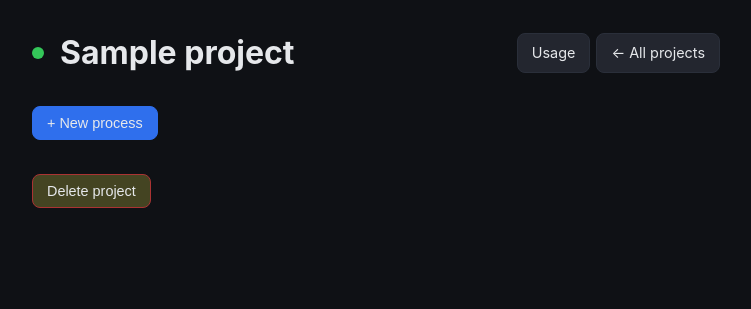
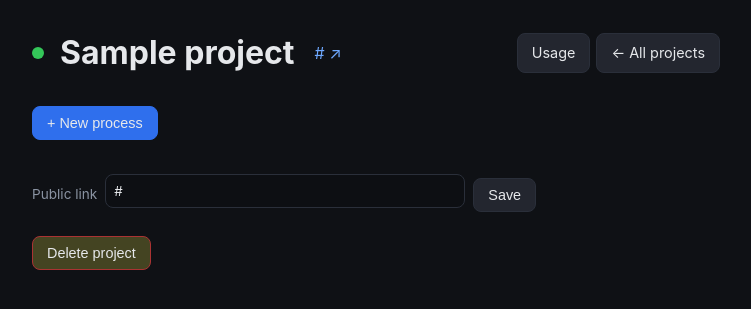
Before and after one commit to korivernon/procmon, a Flask app: template templates/project.html in a window 1280 px wide. Shown: the top 309 px of the page, without its empty margins (264-1015 px from the left). Run offline with Flask 3, Linux system fonts and the light colour scheme; the template is opened without the code that fills it: most values are stand-ins (such as "Sample title", 1, 10 or a date in 2020).

Commit message:
Projects link to where they're deployed: public_url on each project (its Cloudflare tunnel hostname), shown under the name on the dashboard card and beside the title on the project page, editable there (a bare hostname gets https://). cftunnel add fills it in for the one project whose process serves the tunneled port.

```diff
--- a/app.py
+++ b/app.py
@@ -339,7 +339,7 @@ def _project_view_data(session_db, project: Project) -> dict:
             "db_bytes_24h": _format_bytes(db_bytes_24h) if p.db_tables else None,
         })
     return {
-        "id": project.id, "name": project.name,
+        "id": project.id, "name": project.name, "public_url": project.public_url,
         "status": pm.compute_project_status(statuses),
         "processes": process_rows,
     }
@@ -406,6 +406,22 @@ def delete_project(project_id):
 # ---------------------------------------------------------------------------
 # Processes
 # ---------------------------------------------------------------------------
+
+@app.route("/projects/<project_id>/link", methods=["POST"])
+@login_required
+def set_project_link(project_id):
+    """The deployed app's public address, shown as a link on the dashboard and project page. cftunnel add sets it
+    on its own when a process here serves the port it tunnels; blank clears it."""
+    url = (request.form.get("public_url") or "").strip()
+    if url and not url.startswith(("http://", "https://")):
+        url = "https://" + url
+    with get_session() as db:
+        project = db.query(Project).filter_by(id=project_id).one_or_none()
+        if project is None:
+            return "No such project", 404
+        project.public_url = url or None
+    return redirect(url_for("project_detail", project_id=project_id))
+
 
 @app.route("/projects/<project_id>/processes", methods=["POST"])
 @login_required
--- a/db.py
+++ b/db.py
@@ -60,6 +60,9 @@ def init_db():
             "ALTER TABLE procmon.processes "
             "ADD COLUMN IF NOT EXISTS db_tables JSONB DEFAULT '[]'::jsonb"
         ))
+        conn.execute(text(
+            "ALTER TABLE procmon.projects ADD COLUMN IF NOT EXISTS public_url TEXT"
+        ))
         conn.commit()
 
 
--- a/models.py
+++ b/models.py
@@ -46,6 +46,7 @@ class Project(Base):
 
     id = Column(UUID(as_uuid=False), primary_key=True, default=_uuid)
     name = Column(String, nullable=False, unique=True)
+    public_url = Column(Text, nullable=True)  # where the deployed app lives (its Cloudflare tunnel hostname)
     created_at = Column(DateTime, default=datetime.utcnow)
 
     processes = relationship("Process", back_populates="project", cascade="all, delete-orphan")
--- a/templates/dashboard.html
+++ b/templates/dashboard.html
@@ -29,6 +29,9 @@
         <div style="font-size:1.4em; font-weight:700;">{{ project.name }}</div>
       </div>
     </a>
+    {% if project.public_url %}
+    <a href="{{ project.public_url }}" target="_blank" rel="noopener" class="muted" style="display:inline-block; margin-top:4px; color:#6ea8fe;">{{ project.public_url | replace("https://", "") }} &#8599;</a>
+    {% endif %}
     {% if perpetual %}
     <div style="margin-top:10px;">
       <div class="muted" style="margin-bottom:4px;">Perpetual</div>
--- a/templates/project.html
+++ b/templates/project.html
@@ -2,7 +2,9 @@
 {% block title %}{{ project.name }} -- procmon{% endblock %}
 {% block body %}
 <div class="topbar">
-  <div class="row"><span class="dot {{ project.status }}"></span><h1>{{ project.name }}</h1></div>
+  <div class="row"><span class="dot {{ project.status }}"></span><h1>{{ project.name }}</h1>
+    {% if project.public_url %}<a href="{{ project.public_url }}" target="_blank" rel="noopener" style="margin-left:12px;">{{ project.public_url | replace("https://", "") }} &#8599;</a>{% endif %}
+  </div>
   <div class="actions">
     <a href="{{ url_for('usage_dashboard') }}" class="btn">Usage</a>
     <a href="{{ url_for('dashboard') }}" class="btn">&larr; All projects</a>
@@ -154,6 +156,12 @@
 {% for p in scheduled_processes %}{{ process_card(p) }}{% endfor %}
 {% endif %}
 
+<form method="post" action="{{ url_for('set_project_link', project_id=project.id) }}" style="margin-top:20px; display:flex; gap:8px; align-items:center;">
+  <span class="muted">Public link</span>
+  <input type="text" name="public_url" value="{{ project.public_url or '' }}" placeholder="https://app.ahiasolutions.com" style="flex:1; max-width:360px;">
+  <button type="submit">Save</button>
+</form>
+
 <form method="post" action="{{ url_for('delete_project', project_id=project.id) }}" style="margin-top:20px;"
       onsubmit="return confirm('Delete project {{ project.name }}? All its processes must be stopped first.');">
   <button type="submit" class="danger">Delete project</button>
```
